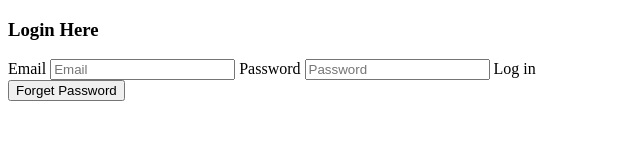
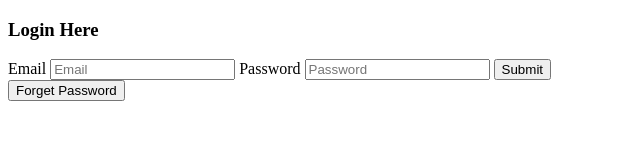
Before and after one commit to SimoneRimedio/MeteoJS, a website: page client/views/login.html in a window 1280 px wide. Shown: the full height of the page, 0-640 px from the left. Drawn offline with Linux system fonts and the light colour scheme; files that its build step writes are made by us from their sources.

Commit message:
LOGIN SUBMIT BUTTON CORRECTED

```diff
--- a/client/views/login.html
+++ b/client/views/login.html
@@ -18,10 +18,9 @@
         <label for="password">Password</label>
         <input type="password" placeholder="Password" id="password" required>
 
-        <submit ro>Log in</submit>
+        <input type="submit" value="Submit">
         <div class="social">
             <button>Forget Password</button>
-
         </div>
     </form>
 </body>
```
